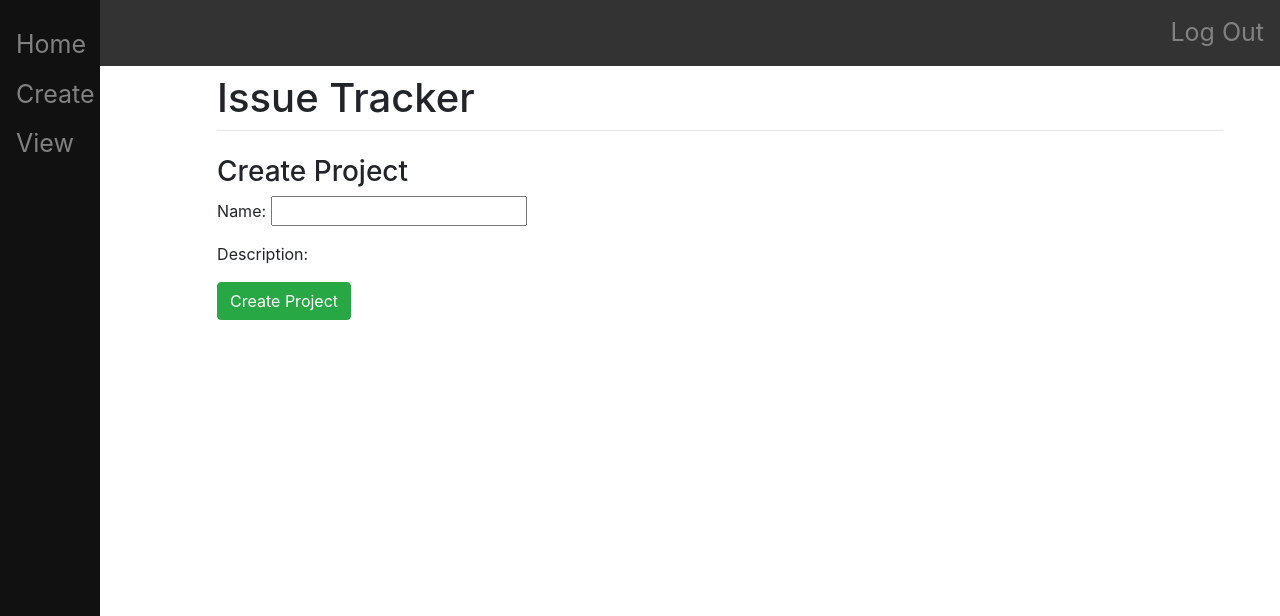
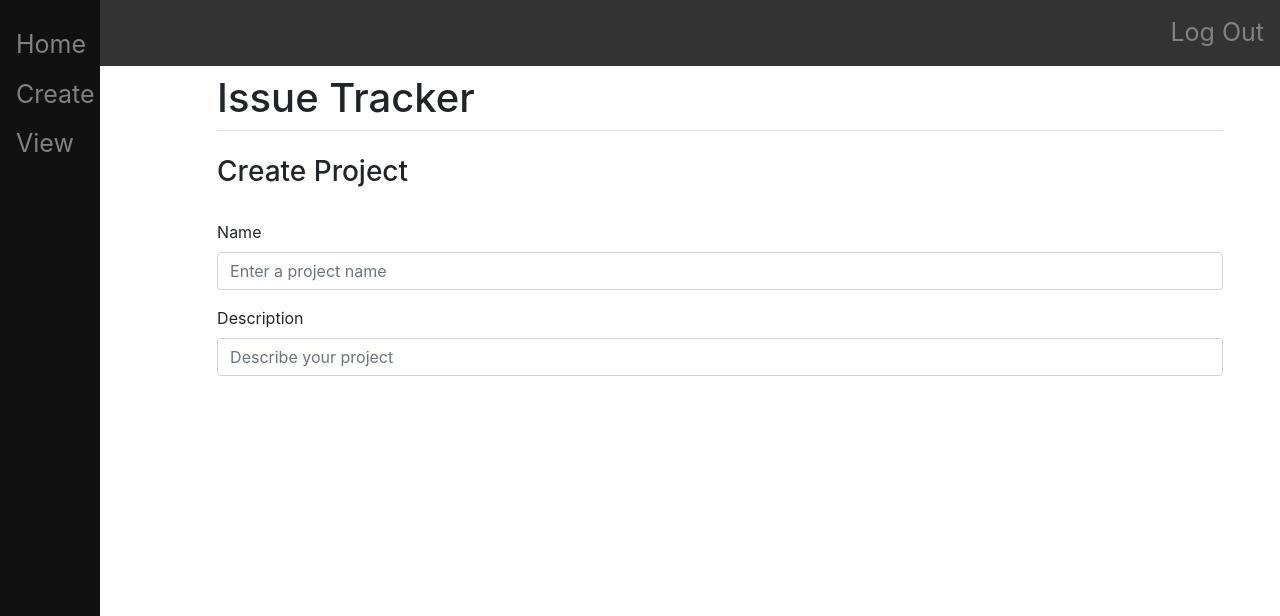
Before and after one commit to shayonghoshroy/issue-tracker, a Django app: page /project in a window 1280 px wide. Shown: the top 616 px of the page. Run offline with Django 3.2, Linux system fonts and the light colour scheme; a user stored in the database is signed in; some libraries are stand-ins or nearby versions.

Commit message:
updated project.html, installed django select 2

```diff
--- a/devlog.txt
+++ b/devlog.txt
@@ -32,6 +32,11 @@ for each user (this adds user-specific todo lists)
 26. updated view page to list links for each todolist
 27. changed "index" view to only display a todolist if it exists in user's db
 28. added logout button and redirected logout page to login page
+
+PAGES
+-----
+Create Project
+    TODO: create custom form for creating a new project
 
 FEATURES
 --------
--- a/mysite/main/templates/main/list.html
+++ b/mysite/main/templates/main/list.html
@@ -25,7 +25,6 @@
                 <input type="text", name="new">
                 <button type="submit", name="newItem", value="newItem", class="btn btn-success">Add Item</button>
             </div>
-
         </div>
         <button type="submit", name="save", value="save", class="btn btn-success">Save</button>
     </form>
--- a/mysite/main/templates/main/project.html
+++ b/mysite/main/templates/main/project.html
@@ -7,15 +7,18 @@ Project
 {% block content %}
     <h3>Create Project</h3>
     {% if user.is_authenticated %}
-    <form method="post" action="/create/" class="form-group">
-            {% csrf_token %}
-            <div class="input-group mb-3">
-                <div class="input-group.append">
-                    <p>Name: {{form.name}} </p>
-                    <p>Description: {{form.description}}</p>
-                    <button type="submit", name="save" class="btn btn-success">Create Project</button>
-                </div>
+        <br>
+        <form>
+            <div class="form-group">
+                <label for="exampleProjectName1">Name</label>
+                <input type="text" class="form-control" id="exampleProjectName1" aria-describedby="nameHelp" placeholder="Enter a project name">
             </div>
+            <div class="form-group">
+                <label for="exampleProjectDescription1">Description</label>
+                <input type="text" class="form-control" id="exampleDescriptionName1" aria-describedby="descriptionHelp" placeholder="Describe your project">
+            </div>
+
+
         </form>
     {% else %}
             <p>Login <a href="/login">here.</a></p>
```
